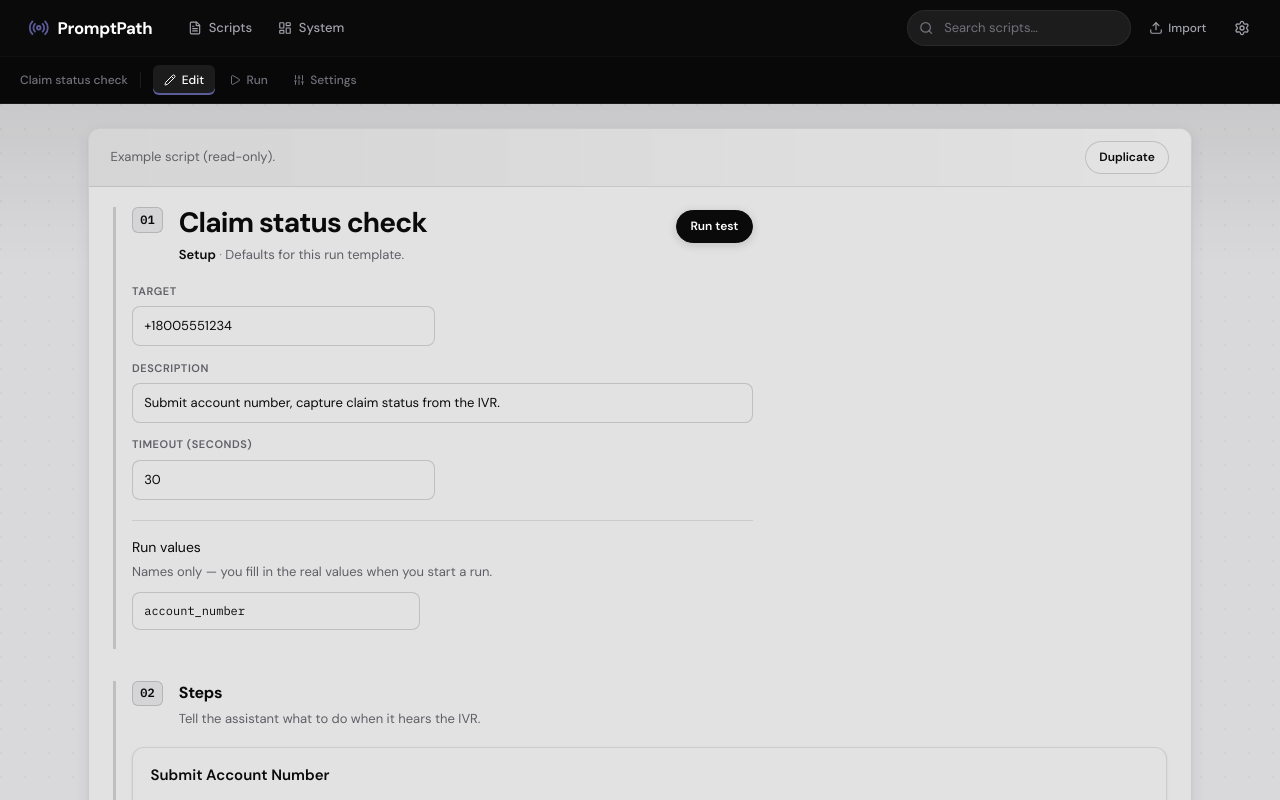
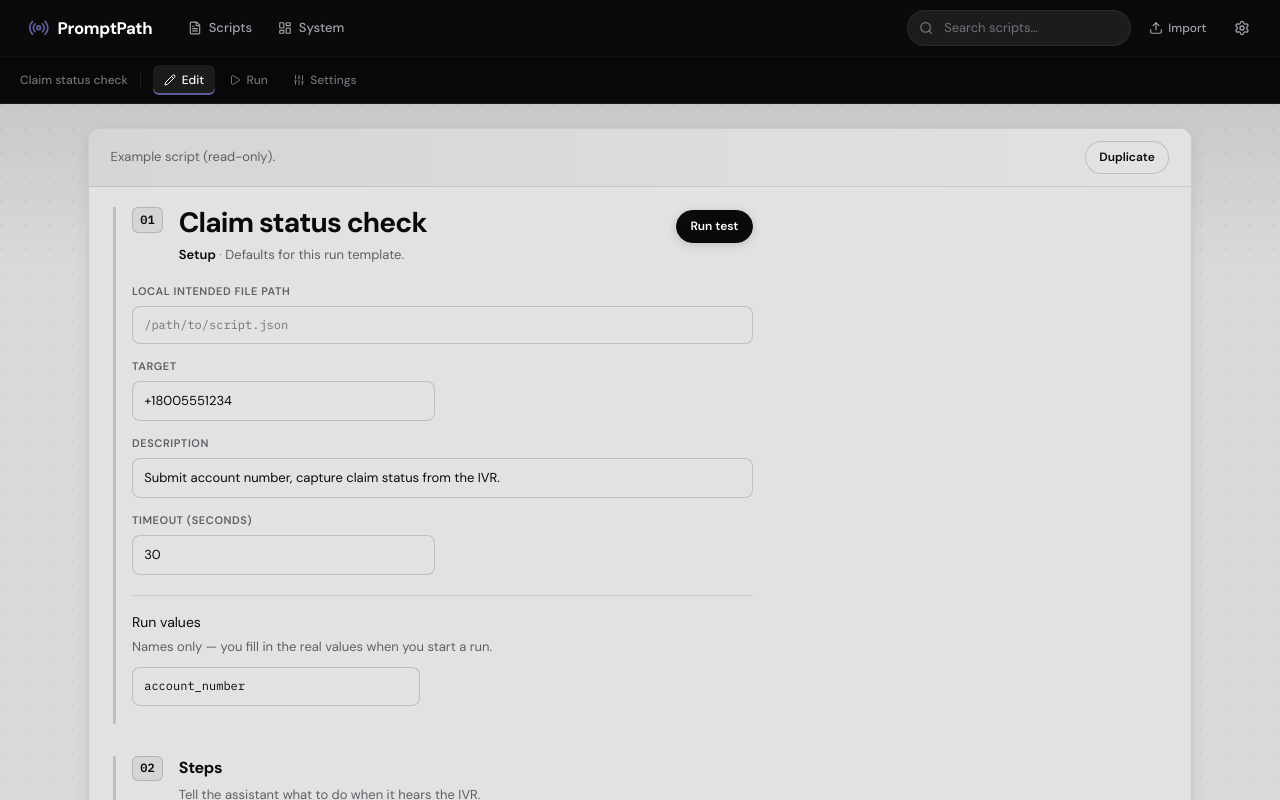
Before and after one commit to CMRNCHN/Pathline, a React (Vite) app in the folder client/: page / in a window 1280 px wide. Both pictures are taken after a click on the button 352 px from the left and 495 px from the top of the page. Built offline with nearby package versions, Linux system fonts and the light colour scheme; no server answers.

Commit message:
fix(client): add Local intended file path field to script setup
Co-authored-by: Cameron Cohen <CMRNCHN@users.noreply.github.com>

```diff
--- a/client/src/pages/edit/EditForm.tsx
+++ b/client/src/pages/edit/EditForm.tsx
@@ -96,6 +96,16 @@ export function EditForm({
           }
         >
           <div className="editor-field-grid">
+            <label className="editor-field editor-field-wide">
+              <span>Local intended file path</span>
+              <input
+                className="editor-input mono"
+                value={script.setup.localPath}
+                onChange={(e) => patchSetup({ localPath: e.target.value })}
+                disabled={readOnly}
+                placeholder="/path/to/script.json"
+              />
+            </label>
             <label className="editor-field">
               <span>Target</span>
               <input
--- a/client/src/script/compile.ts
+++ b/client/src/script/compile.ts
@@ -13,6 +13,7 @@ function normalizeSetup(raw: Partial<ScriptSetup>): ScriptSetup {
   return {
     name: raw.name ?? "",
     description: raw.description ?? "",
+    localPath: raw.localPath ?? "",
     target: raw.target ?? "",
     timeoutMs: raw.timeoutMs ?? 30000,
     speechPreferences: {
--- a/client/src/script/migrate.ts
+++ b/client/src/script/migrate.ts
@@ -119,6 +119,7 @@ export function migrateV1ToV2(raw: unknown): ScriptDocument {
   const setup: ScriptSetup = {
     name: o.name ?? "",
     description: o.description ?? "",
+    localPath: "",
     target: o.target ?? "",
     timeoutMs: o.timeoutMs ?? 30000,
     speechPreferences: { autoListen: false },
--- a/client/src/script/storage.ts
+++ b/client/src/script/storage.ts
@@ -19,6 +19,7 @@ export function newScript(partial?: Partial<ScriptDocument>): ScriptDocument {
     setup: {
       name: "",
       description: "",
+      localPath: "",
       target: "",
       timeoutMs: 30000,
       speechPreferences: { autoListen: false },
--- a/client/src/script/types.ts
+++ b/client/src/script/types.ts
@@ -5,6 +5,8 @@ export type FlowAction = "trigger" | "extract" | "validate" | "end" | "pass";
 export interface ScriptSetup {
   name: string;
   description: string;
+  /** Local path hint for this template — never sent to the server. */
+  localPath: string;
   target: string;
   timeoutMs: number;
   speechPreferences: {
```
